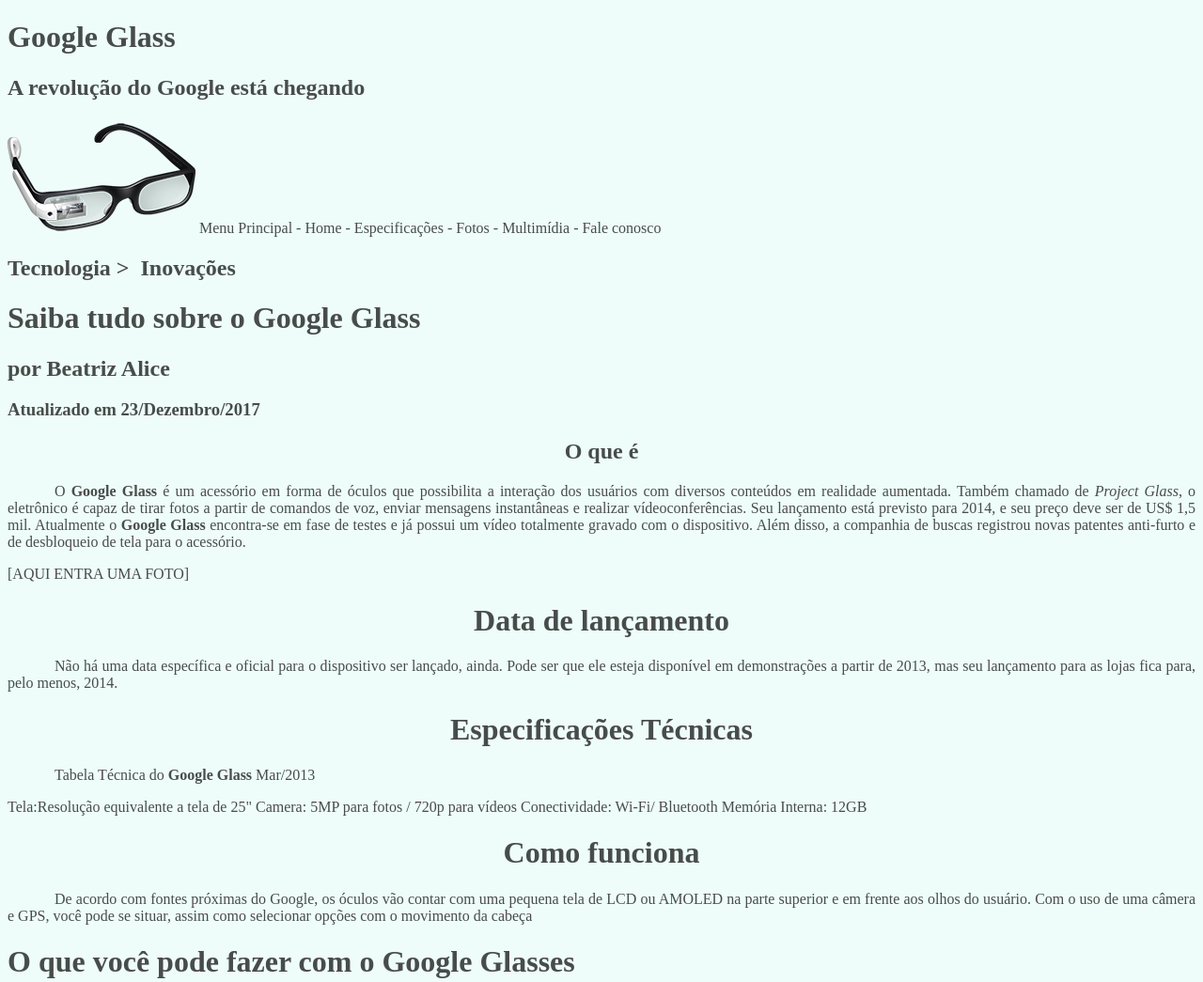
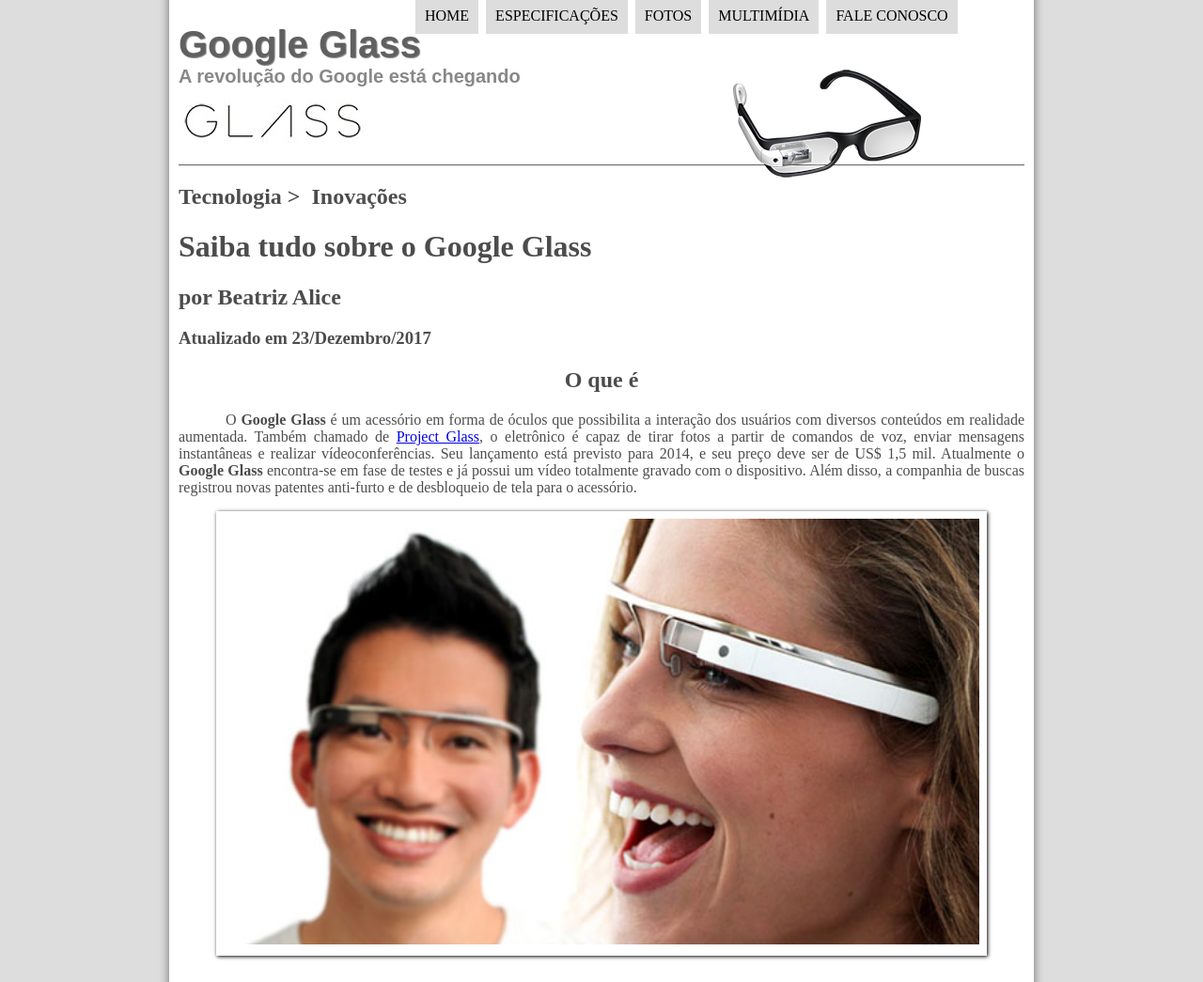
Before and after one commit to ibiaalice/projeto-glass, a plain HTML site: page index.html in a window 1280 px wide. Shown: the top 1045 px of the page at 94% size. Drawn offline with Linux system fonts and the light colour scheme.

Commit message:
modificações no projeto glass

```diff
--- a/_css/estilo.css
+++ b/_css/estilo.css
@@ -0,0 +1,124 @@
+@charset "UTF-8";
+
+body{
+
+    background-color: #dddddd;
+    color: rgba(0,0,0,0.7);
+}
+p{
+    text-align: justify;
+    text-indent: 50px;
+}
+/* Formatação do cabeçalho */
+
+
+header#cabecalho img#icone{
+    position: absolute;
+    left:780px;
+    top:70px;
+}
+
+header#cabecalho{
+    border-bottom: 1px #606060 solid;
+    height: 150px;
+    background: url("../_imagens/glass-logo-peq.jpg") no-repeat 0px 80px;
+}
+
+header#cabecalho h1{
+    font-family: Arial, sans-serif;
+    font-size: 30pt;
+    color:#606060;
+    text-shadow: 1px 1px 1px rgba(0,0,0,0.5);
+    padding: 0px;
+    margin-bottom: 0px;
+}
+
+header#cabecalho h2{
+    font-family: Arial, sans-serif;
+    font-size: 15pt;
+    color: #888888;
+    padding: 0px;
+    margin-top: 0px;
+}
+
+
+/* formatação de imagens com legendas -_- */
+
+
+figure.foto-legenda{
+    position: relative;
+    border: 8px solid white;
+    box-shadow: 1px 1px 4px black;
+}
+figure.foto-legenda img{
+    width: 100%;
+    height: 100%;
+}
+
+figure.foto-legenda figcaption{
+    opacity: 0;
+    position: absolute;
+    top: 0px;
+    background-color: rgba(0,0,0,0.4);
+    color: white;
+    width: 100%;
+    height: 100%;
+    padding: 10px;
+    box-sizing: border-box;
+    transition: opacity 1s;
+}
+
+figure.foto-legenda:hover figcaption{
+    opacity: 1;
+}
+
+
+/* Formatação do menu */
+
+nav#menu{
+    display: block;
+}
+
+nav#menu ul{
+    list-style: none;
+    text-transform: uppercase;
+    position: absolute;
+    top: -20px;
+    left: 400px;
+}
+
+nav#menu li{
+    display: inline-block;
+    background-color: #dddddd;
+    padding: 10px;
+    margin: 2px;
+    transition: background-color 1s;
+}
+
+nav#menu li:hover{
+    background-color: #606060;
+}
+
+nav#menu h1{
+    display: none;
+}
+
+nav#menu a{
+    color: #000000;
+    text-decoration: none;
+}
+
+nav#menu a:hover{
+    color: #ffffff;
+}
+
+
+/* Formatação da interface do site*/
+
+div#interface{
+    width: 900px;
+    background-color: white;
+    margin: -20px auto 0px auto;
+    box-shadow: 0px 0px 10px rgba(0,0,0,0.5);
+    padding: 10px;
+}
--- a/index.html
+++ b/index.html
@@ -5,18 +5,7 @@
     <title>
     Tudo sobre Google Glass.
     </title>
-    <style>
-        body{
-
-            background-color: hsla(165,81%,93%,0.5);
-            color: rgba(0,0,0,0.7);
-        }
-        p{
-            text-align: justify;
-            text-indent: 50px;
-        }
-
-    </style>
+<link rel="stylesheet" type="text/css" href="_css/estilo.css"/>
 
 <body>
 
@@ -26,14 +15,21 @@
     <h1> Google Glass </h1>
     <h2> A revolução do Google está chegando</h2>
     </hgroup>
-<img src="_imagens/glass-oculos-preto-peq.png"/>
 
-Menu Principal
-- Home
-- Especificações
-- Fotos
-- Multimídia
-- Fale conosco
+<img id="icone" src="_imagens/glass-oculos-preto-peq.png"/>
+
+<nav id="menu">
+ <h1>Menu Principal</h1>
+ <ul type="square">
+     <li><a href="index.html">Home</a></li>
+     <li><a href="specs.html">Especificações</a></li>
+     <li><a href="fotos.html">Fotos</a></li>
+     <li><a href="multimidia.html">Multimídia</a></li>
+     <li><a href="fale-conosco.html">Fale conosco</a></li>
+  </ul>
+</nav>
+
+
     </header>
 
     <hgroup>
@@ -44,9 +40,19 @@ Menu Principal
     </hgroup>
 
     <h2 style="text-align: center">O que é</h2>
-    <p>O <span style="font-weight: bolder">Google Glass</span> é um acessório em forma de óculos que possibilita a interação dos usuários com diversos conteúdos em realidade aumentada. Também chamado de <i>Project Glass</i>, o eletrônico é capaz de tirar fotos a partir de comandos de voz, enviar mensagens instantâneas e realizar vídeo&shy;confe&shy;rências. Seu lançamento está previsto para 2014, e seu preço deve ser de US$ 1,5 mil. Atualmente o <b>Google Glass</b> encontra-se em fase de testes e já possui um vídeo totalmente gravado com o dispositivo. Além disso, a companhia de buscas registrou novas patentes anti-furto e de desbloqueio de tela para o acessório.</p>
+    <p>O <span style="font-weight: bolder">Google Glass</span> é um acessório em forma de óculos que possibilita a interação dos usuários com diversos conteúdos em realidade aumentada. Também chamado de <a href="https://x.company/glass/" target="_self" >Project Glass</a>, o eletrônico é capaz de tirar fotos a partir de comandos de voz, enviar mensagens instantâneas e realizar vídeo&shy;confe&shy;rências. Seu lançamento está previsto para 2014, e seu preço deve ser de US$ 1,5 mil. Atualmente o <b>Google Glass</b> encontra-se em fase de testes e já possui um vídeo totalmente gravado com o dispositivo. Além disso, a companhia de buscas registrou novas patentes anti-furto e de desbloqueio de tela para o acessório.</p>
 
-[AQUI ENTRA UMA FOTO]
+<figure class="foto-legenda">
+    <img src="_imagens/glass-quadro-homem-mulher.jpg"/>
+    <figcaption>
+        <h3>
+            Google Glass:
+        </h3>
+        <p>
+            Uma nova maneira de ver o mundo.
+        </p>
+    </figcaption>
+</figure>
 
     <h1 style="text-align: center">Data de lançamento</h1>
     <p>Não há uma data específica e oficial para o dispositivo ser lançado, ainda. Pode ser que ele esteja disponível em demonstrações a partir de 2013, mas seu lançamento para as lojas fica para, pelo menos, 2014.</p>
```
